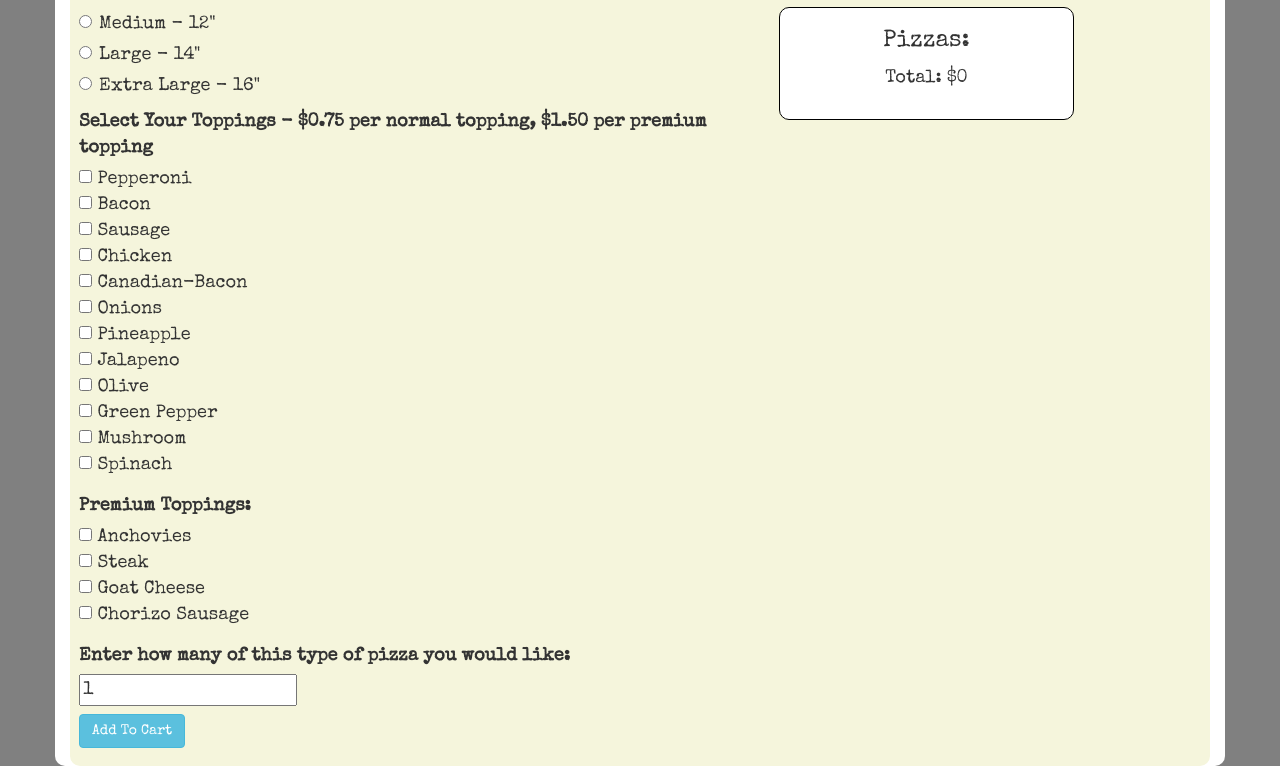
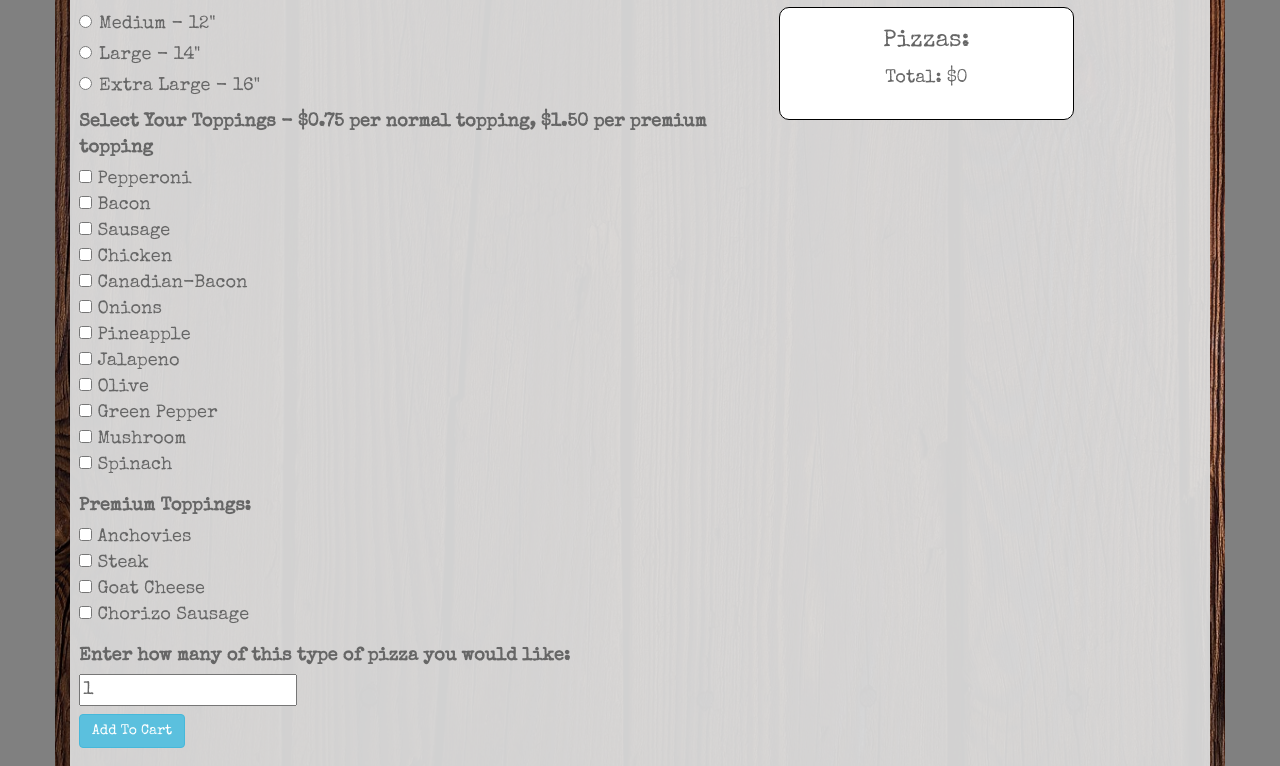
Before and after one commit to JBryan22/pizza-shop, a plain HTML site: page index.html in a window 1280 px wide. Shown: the part 469-1235 px from the top of the page. Drawn offline with nearby package versions, Linux system fonts and the light colour scheme.

Commit message:
Finish the README file

```diff
--- a/css/styles.css
+++ b/css/styles.css
@@ -13,7 +13,6 @@ header {
     url('../img/banner.jpg');
     background-position: center;
     background-size: cover;
-    border-radius: 10px;
 }
 
 h1 {
@@ -27,10 +26,10 @@ h2 {
 }
 
 main {
+  color: rgb(102,102,102);
+  background-color: rgba(221, 221, 221, 0.95);
   padding-left: 0.5em;
   padding-bottom: 1em;
-  border-radius: 10px;
-  background-color: beige;
   position:relative;
   font-size: 1.3em;
 }
@@ -43,8 +42,15 @@ ul {
 .container {
   background-color: white;
   margin-top: 2em;
-  border-radius: 10px;
+  background-image: url("../img/rustic.jpg");
+  background-position: center;
+  background-size: cover;
 }
+
+.col-md-7 {
+
+}
+
 
 .side-bar {
   background-color: white;
```
Also changed, not shown: img/veggies.jpg (added), 1 other file.
